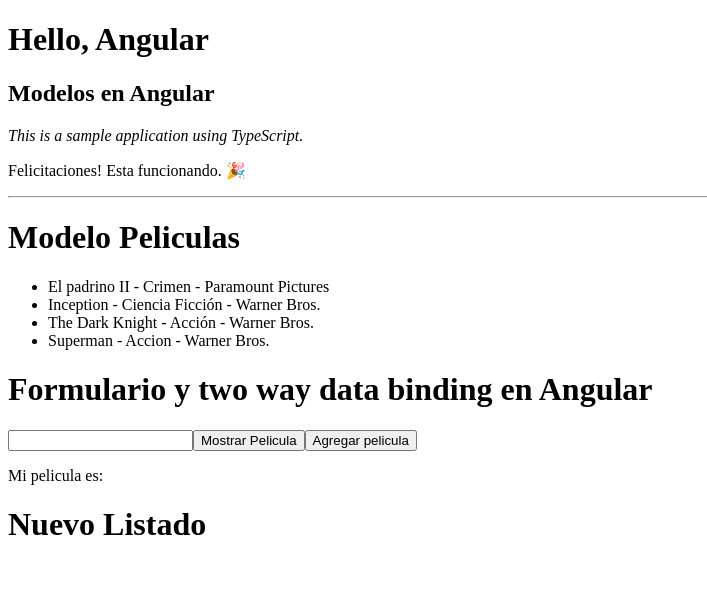
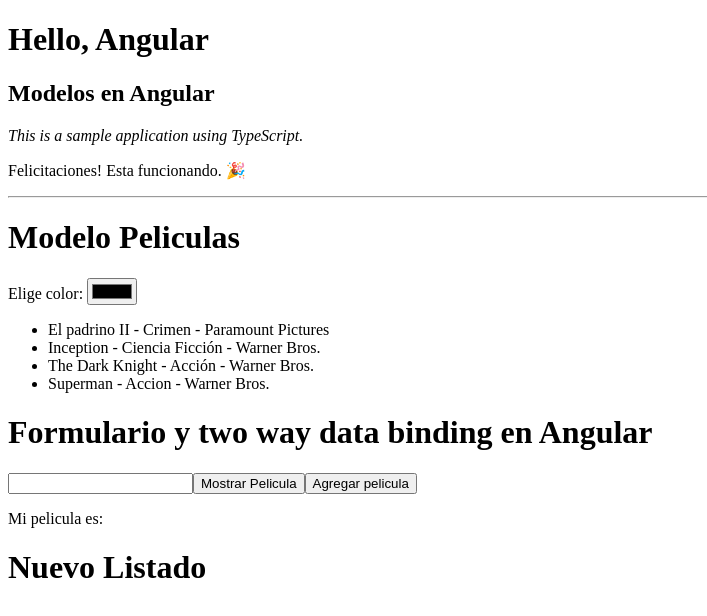
Before and after one commit to Juan8516/03.-Angular, an Angular app: page / in a window 1280 px wide. Shown: the top 616 px of the page, without its empty margins (0-707 px from the left). Built offline with nearby package versions, Linux system fonts and the light colour scheme.

Commit message:
two way data binding: directivas

```diff
--- a/src/app/components/peliculas/peliculas.html
+++ b/src/app/components/peliculas/peliculas.html
@@ -2,9 +2,20 @@
 
 <h1>{{titulo}}</h1>
 
+<p>
+  Elige color:
+  <input type="color" [(ngModel)]="color" />
+</p>
+
 <ul>
   @for (pelicula of peliculas; track pelicula.id) {
-    <li>{{pelicula.titulo}} - {{pelicula.genero}} - {{pelicula.plataforma}}</li>
+    <li>{{pelicula.titulo}} -
+
+      <span [ngStyle]="{'background-color' : color}">
+        {{pelicula.genero}}
+      </span> -
+
+      {{pelicula.plataforma}}</li>
   }
 </ul>
 
--- a/src/app/components/peliculas/peliculas.ts
+++ b/src/app/components/peliculas/peliculas.ts
@@ -1,10 +1,11 @@
 import { Component } from '@angular/core';
 import { Pelicula } from '../../models/pelicula';
 import { FormsModule } from '@angular/forms';
+import { NgStyle } from '@angular/common';
 
 @Component({
   selector: 'app-peliculas',
-  imports: [FormsModule],
+  imports: [FormsModule, NgStyle],
   templateUrl: './peliculas.html',
   styleUrl: './peliculas.css'
 })
@@ -17,6 +18,8 @@ export class Peliculas {
   public mi_pelicula: string = "";
 
   public pelisSinDatos: string[] = [];
+
+  public color: string = "FFFFFF";
 
   constructor() {
     this.titulo = 'Modelo Peliculas';
```
